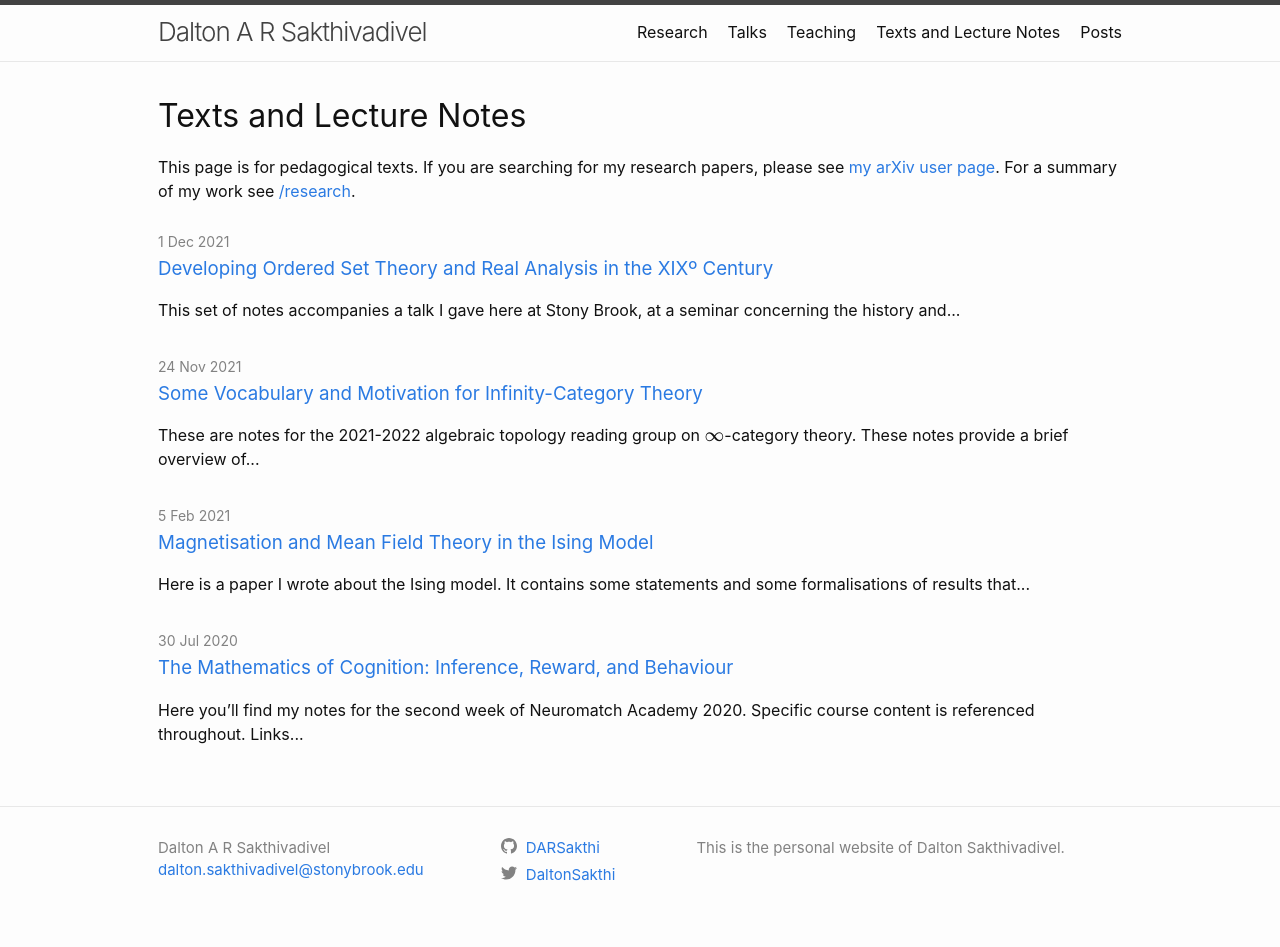
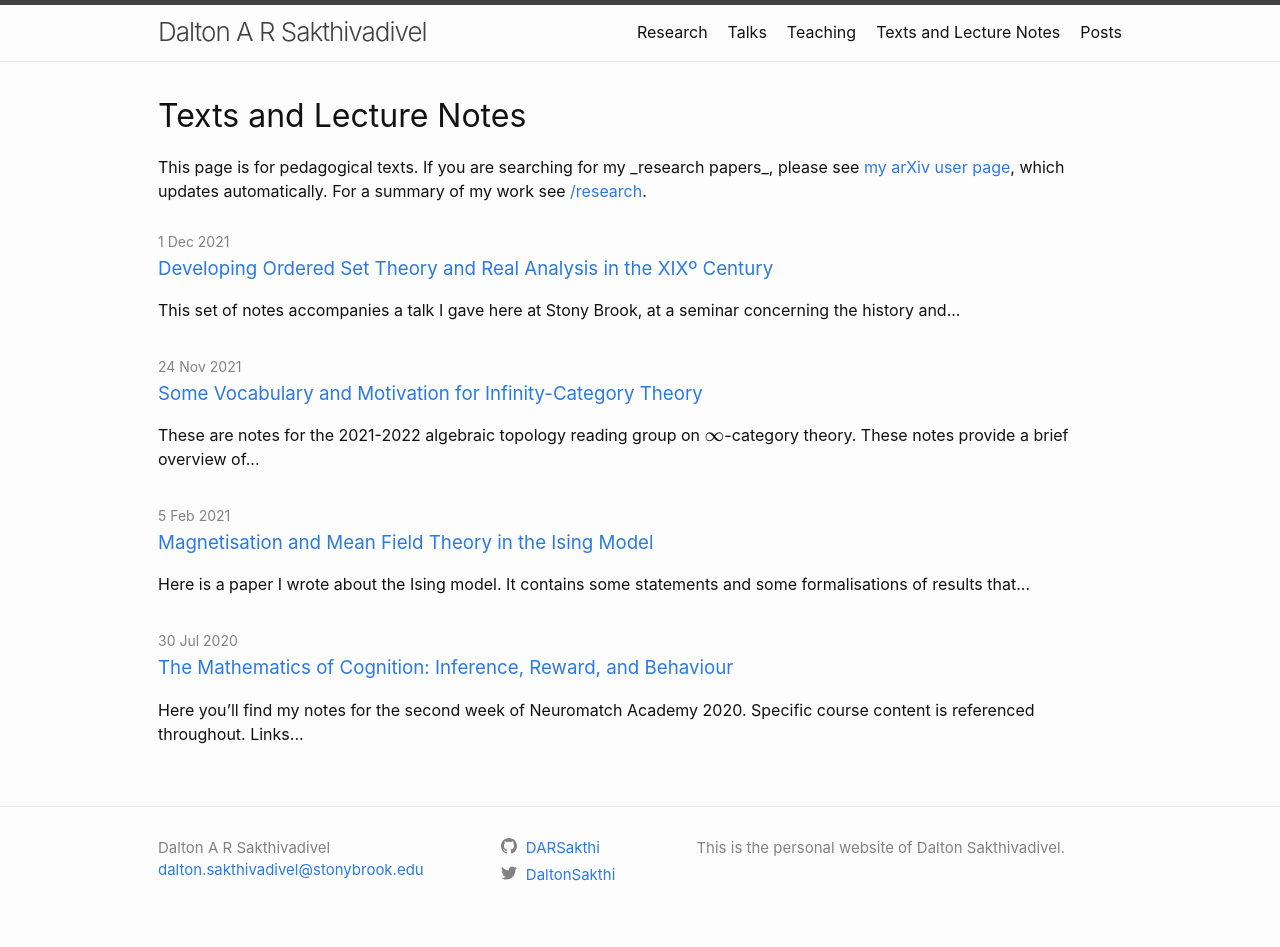
Before and after one commit to DARSakthi/DARSakthi.github.io, a Jekyll site: the page built from texts.html, in a window 1280 px wide. Built offline with Jekyll 4.4.1, drawn with Linux system fonts in a browser that asks for light colours; formulas are drawn with MathJax 3.

Commit message:
Additions

```diff
--- a/texts.html
+++ b/texts.html
@@ -8,7 +8,7 @@ author_profile: true
 
 <div>
 
-  This page is for pedagogical texts. If you are searching for my research papers, please see <a href="https://arxiv.org/a/0000-0002-7907-7611.html">my arXiv user page</a>. For a summary of my work see <a href="https://darsakthi.github.io/research/">/research</a>.
+  This page is for pedagogical texts. If you are searching for my _research papers_, please see <a href="https://arxiv.org/a/0000-0002-7907-7611.html">my arXiv user page</a>, which updates automatically. For a summary of my work see <a href="https://darsakthi.github.io/research/">/research</a>.
 
 </div>
 
```
